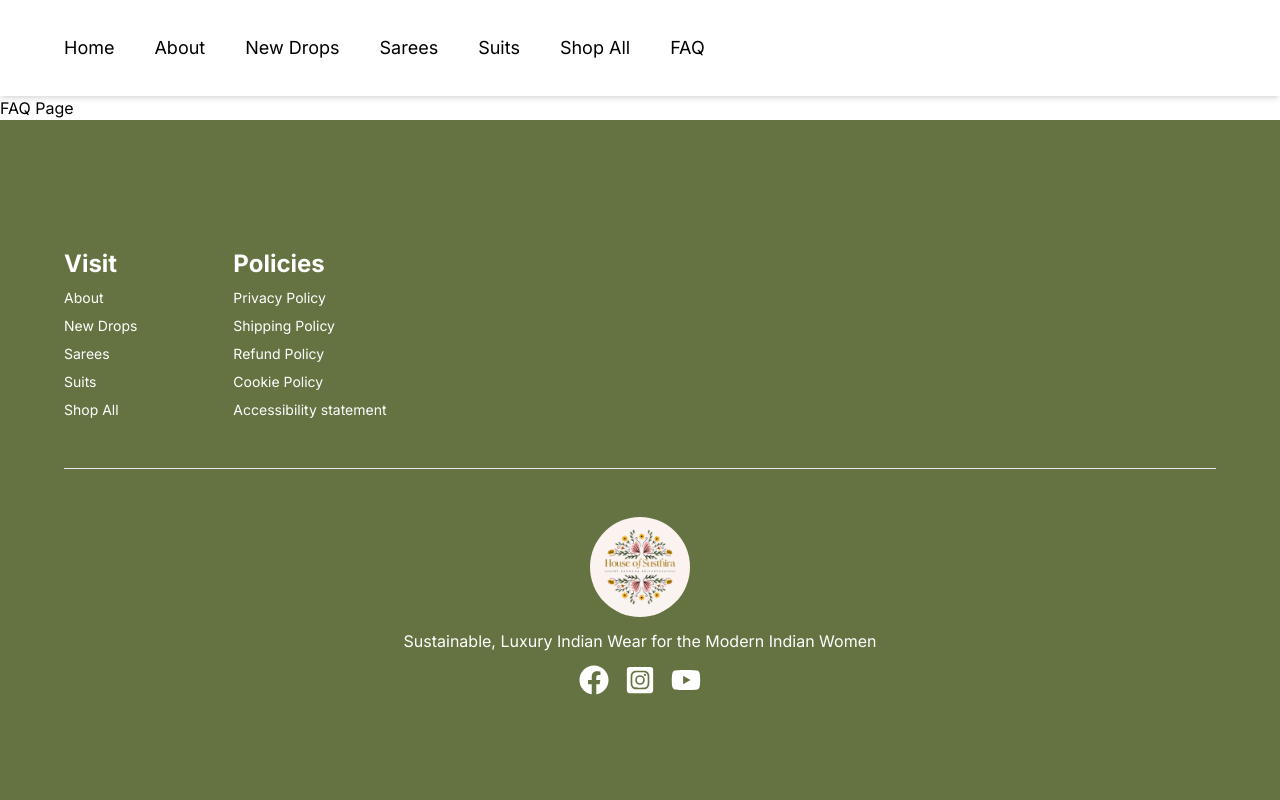
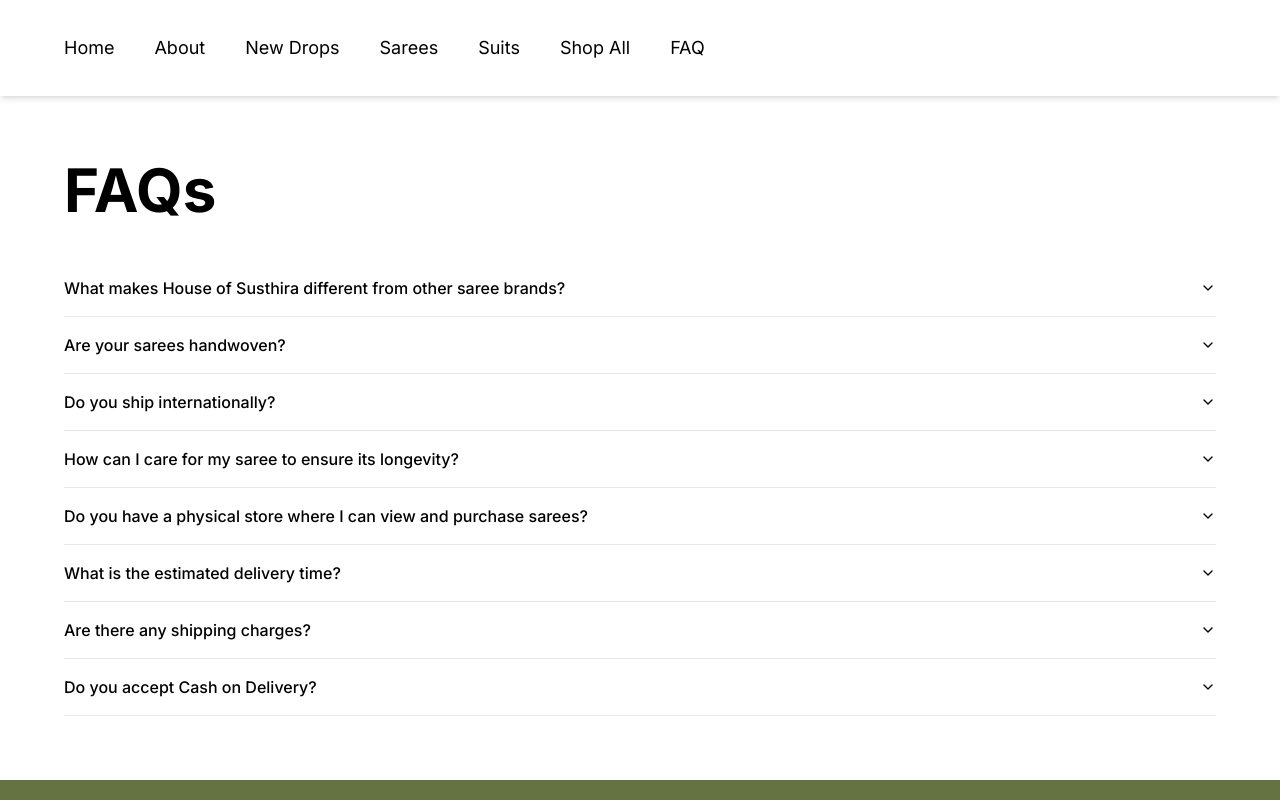
Before and after one commit to gt-truss/house-of-susthira, a Next.js app: page /faq in a window 1280 px wide. Shown: the top 800 px of the page. Built offline with nearby package versions, Linux system fonts and the light colour scheme.

Commit message:
faq page content added

```diff
--- a/src/app/faq/page.tsx
+++ b/src/app/faq/page.tsx
@@ -1,7 +1,14 @@
+import  AccordionItems  from "@/components/AccordionItems"
+
 export default function faq(){
 
 	return (
-		<div>FAQ Page</div>
+
+        	<div className="max-w-screen-2xl mx-auto px-16 my-16" >
+			<h1 className="text-6xl font-bold my-10">FAQs</h1>
+			<AccordionItems/>
+        	</div>
+
 	)
 
 }
--- a/src/app/globals.css
+++ b/src/app/globals.css
@@ -1,8 +1,3 @@
 @tailwind base;
-@tailwind components;
-@tailwind utilities;
-
-.hover-slide-in {
-  transition: transform 0.3s ease;
-  transform: translateX(-100%);
-}
+  @tailwind components;
+  @tailwind utilities;
--- /dev/null
+++ b/src/components/AccordionItems.tsx
@@ -0,0 +1,73 @@
+import {
+  Accordion,
+  AccordionContent,
+  AccordionItem,
+  AccordionTrigger,
+} from "@/components/ui/accordion"
+
+export default function AccordionItems(){
+
+	return (
+		    <Accordion  type="single" collapsible >
+                      <AccordionItem value="item-1">
+                        <AccordionTrigger>What makes House of Susthira different from other saree brands?</AccordionTrigger>
+                        <AccordionContent>
+                                    House of Susthira is committed to sustainability and ethical practices throughout our entire supply chain. We prioritize responsibly sourced materials, fair wages for artisans, and environmentally friendly production methods.
+                        </AccordionContent>
+                      </AccordionItem>
+
+                      <AccordionItem value="item-2">
+                        <AccordionTrigger>Are your sarees handwoven?</AccordionTrigger>
+                        <AccordionContent>
+				   Yes, many of our sarees feature handwoven fabrics crafted by skilled artisans. We believe in preserving traditional craftsmanship while also offering contemporary designs.
+                        </AccordionContent>
+                      </AccordionItem>
+
+                      <AccordionItem value="item-3">
+                        <AccordionTrigger>Do you ship internationally?</AccordionTrigger>
+                        <AccordionContent>
+				Yes, we do ship internationally.
+                        </AccordionContent>
+                      </AccordionItem>
+
+                      <AccordionItem value="item-4">
+                        <AccordionTrigger>How can I care for my saree to ensure its longevity?</AccordionTrigger>
+                        <AccordionContent>
+				We provide care instructions with each saree to help you maintain its beauty and quality. Generally, we recommend handwashing with mild detergent and air drying to preserve he fabric and colors.
+                        </AccordionContent>
+                      </AccordionItem>
+
+                      <AccordionItem value="item-5">
+                        <AccordionTrigger>Do you have a physical store where I can view and purchase sarees?</AccordionTrigger>
+                        <AccordionContent>
+				Yes, we have a studio in Noida where you can try on sarees by appointment.
+                        </AccordionContent>
+                      </AccordionItem>
+
+                      <AccordionItem value="item-6">
+                        <AccordionTrigger>What is the estimated delivery time?</AccordionTrigger>
+                        <AccordionContent>
+				Delivery times depend on your location and the type of product you order. For catalogue products, we offer same-day delivery in Delhi NCR. If you're elsewhere in India, delivery will take 3-5 days, and for international orders, expect 9-14 days.
+For customized products, we need extra time to design and develop your order. Depending on the complexity of the design, this can take between 3 to 30 days.
+                        </AccordionContent>
+                      </AccordionItem>
+
+                      <AccordionItem value="item-7">
+                        <AccordionTrigger>Are there any shipping charges?</AccordionTrigger>
+                        <AccordionContent>
+				Shipping within Delhi NCR is free. For deliveries outside Delhi NCR, there is a flat shipping charge of ₹150. International shipping charges will vary depending on the destination country.
+                        </AccordionContent>
+                      </AccordionItem>
+
+                      <AccordionItem value="item-8">
+                        <AccordionTrigger>Do you accept Cash on Delivery?</AccordionTrigger>
+                        <AccordionContent>
+				Yes, we accept Cash on Delivery, but currently only within Delhi NCR. We plan to offer this option for other areas soon.
+                        </AccordionContent>
+                      </AccordionItem>
+                    </Accordion>
+
+
+	)
+
+}
--- /dev/null
+++ b/src/components/ui/accordion.tsx
@@ -0,0 +1,58 @@
+"use client"
+
+import * as React from "react"
+import * as AccordionPrimitive from "@radix-ui/react-accordion"
+import { ChevronDown } from "lucide-react"
+
+import { cn } from "@/lib/utils"
+
+const Accordion = AccordionPrimitive.Root
+
+const AccordionItem = React.forwardRef<
+  React.ElementRef<typeof AccordionPrimitive.Item>,
+  React.ComponentPropsWithoutRef<typeof AccordionPrimitive.Item>
+>(({ className, ...props }, ref) => (
+  <AccordionPrimitive.Item
+    ref={ref}
+    className={cn("border-b", className)}
+    {...props}
+  />
+))
+AccordionItem.displayName = "AccordionItem"
+
+const AccordionTrigger = React.forwardRef<
+  React.ElementRef<typeof AccordionPrimitive.Trigger>,
+  React.ComponentPropsWithoutRef<typeof AccordionPrimitive.Trigger>
+>(({ className, children, ...props }, ref) => (
+  <AccordionPrimitive.Header className="flex">
+    <AccordionPrimitive.Trigger
+      ref={ref}
+      className={cn(
+        "flex flex-1 items-center justify-between py-4 font-medium transition-all hover:underline [&[data-state=open]>svg]:rotate-180",
+        className
+      )}
+      {...props}
+    >
+      {children}
+      <ChevronDown className="h-4 w-4 shrink-0 transition-transform duration-200" />
+    </AccordionPrimitive.Trigger>
+  </AccordionPrimitive.Header>
+))
+AccordionTrigger.displayName = AccordionPrimitive.Trigger.displayName
+
+const AccordionContent = React.forwardRef<
+  React.ElementRef<typeof AccordionPrimitive.Content>,
+  React.ComponentPropsWithoutRef<typeof AccordionPrimitive.Content>
+>(({ className, children, ...props }, ref) => (
+  <AccordionPrimitive.Content
+    ref={ref}
+    className="overflow-hidden text-sm transition-all data-[state=closed]:animate-accordion-up data-[state=open]:animate-accordion-down"
+    {...props}
+  >
+    <div className={cn("pb-4 pt-0", className)}>{children}</div>
+  </AccordionPrimitive.Content>
+))
+
+AccordionContent.displayName = AccordionPrimitive.Content.displayName
+
+export { Accordion, AccordionItem, AccordionTrigger, AccordionContent }
--- /dev/null
+++ b/src/lib/utils.ts
@@ -0,0 +1,6 @@
+import { type ClassValue, clsx } from "clsx"
+import { twMerge } from "tailwind-merge"
+
+export function cn(...inputs: ClassValue[]) {
+  return twMerge(clsx(inputs))
+}
--- a/tailwind.config.ts
+++ b/tailwind.config.ts
@@ -1,20 +1,40 @@
-import type { Config } from "tailwindcss";
+import type { Config } from "tailwindcss"
 
-const config: Config = {
+const config = {
+  darkMode: ["class"],
   content: [
-    "./src/pages/**/*.{js,ts,jsx,tsx,mdx}",
-    "./src/components/**/*.{js,ts,jsx,tsx,mdx}",
-    "./src/app/**/*.{js,ts,jsx,tsx,mdx}",
+    './pages/**/*.{ts,tsx}',
+    './components/**/*.{ts,tsx}',
+    './app/**/*.{ts,tsx}',
+    './src/**/*.{ts,tsx}',
   ],
+  prefix: "",
   theme: {
+    container: {
+      center: true,
+      padding: "2rem",
+      screens: {
+        "2xl": "1400px",
+      },
+    },
     extend: {
-      backgroundImage: {
-        "gradient-radial": "radial-gradient(var(--tw-gradient-stops))",
-        "gradient-conic":
-          "conic-gradient(from 180deg at 50% 50%, var(--tw-gradient-stops))",
+      keyframes: {
+        "accordion-down": {
+          from: { height: "0" },
+          to: { height: "var(--radix-accordion-content-height)" },
+        },
+        "accordion-up": {
+          from: { height: "var(--radix-accordion-content-height)" },
+          to: { height: "0" },
+        },
+      },
+      animation: {
+        "accordion-down": "accordion-down 0.2s ease-out",
+        "accordion-up": "accordion-up 0.2s ease-out",
       },
     },
   },
-  plugins: [],
-};
-export default config;
+  plugins: [require("tailwindcss-animate")],
+} satisfies Config
+
+export default config
```
Also changed, not shown: package.json (+7 -1 lines), components.json (added), 1 other file (tests, documents, lock files or other folders).
